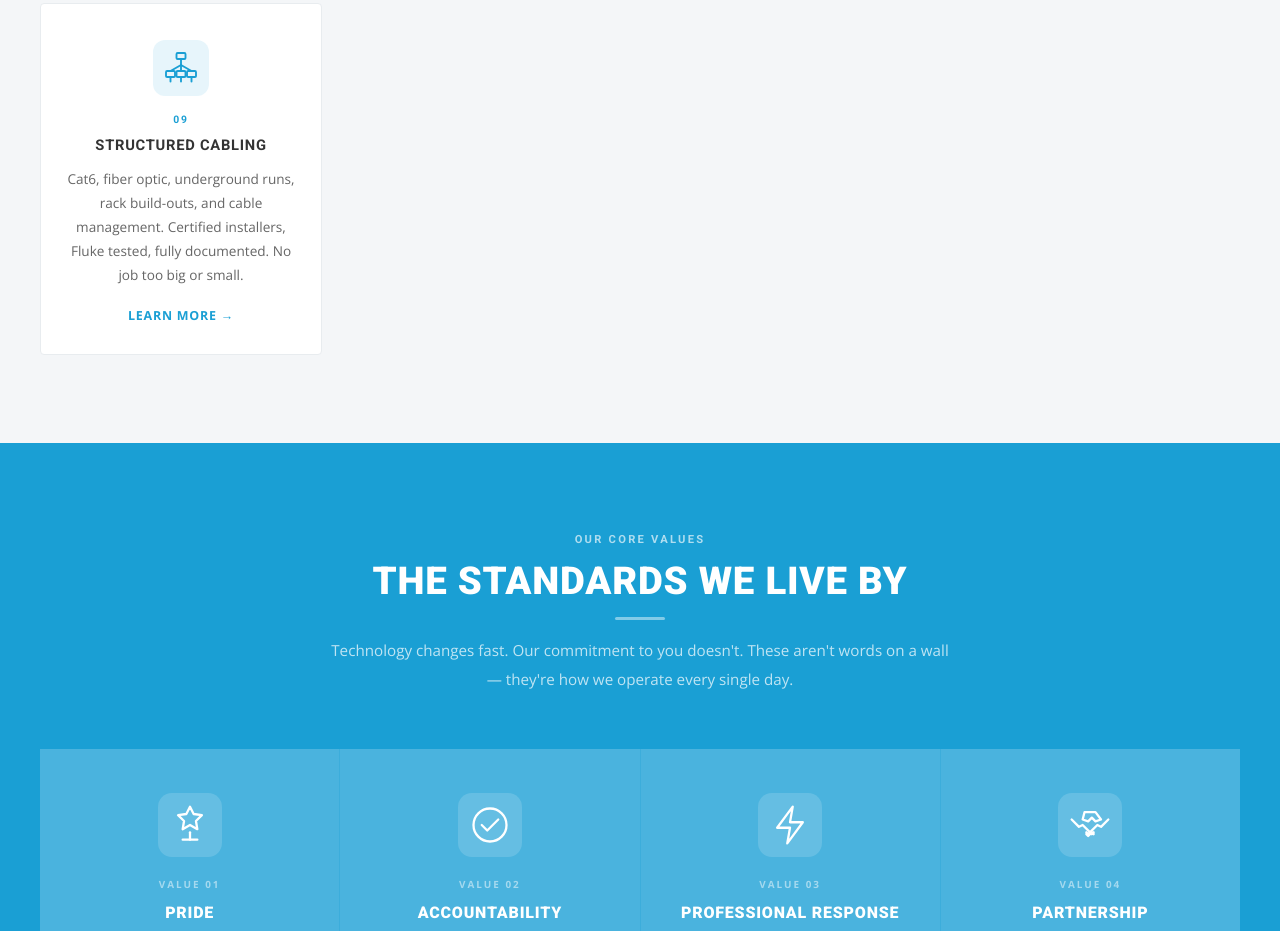
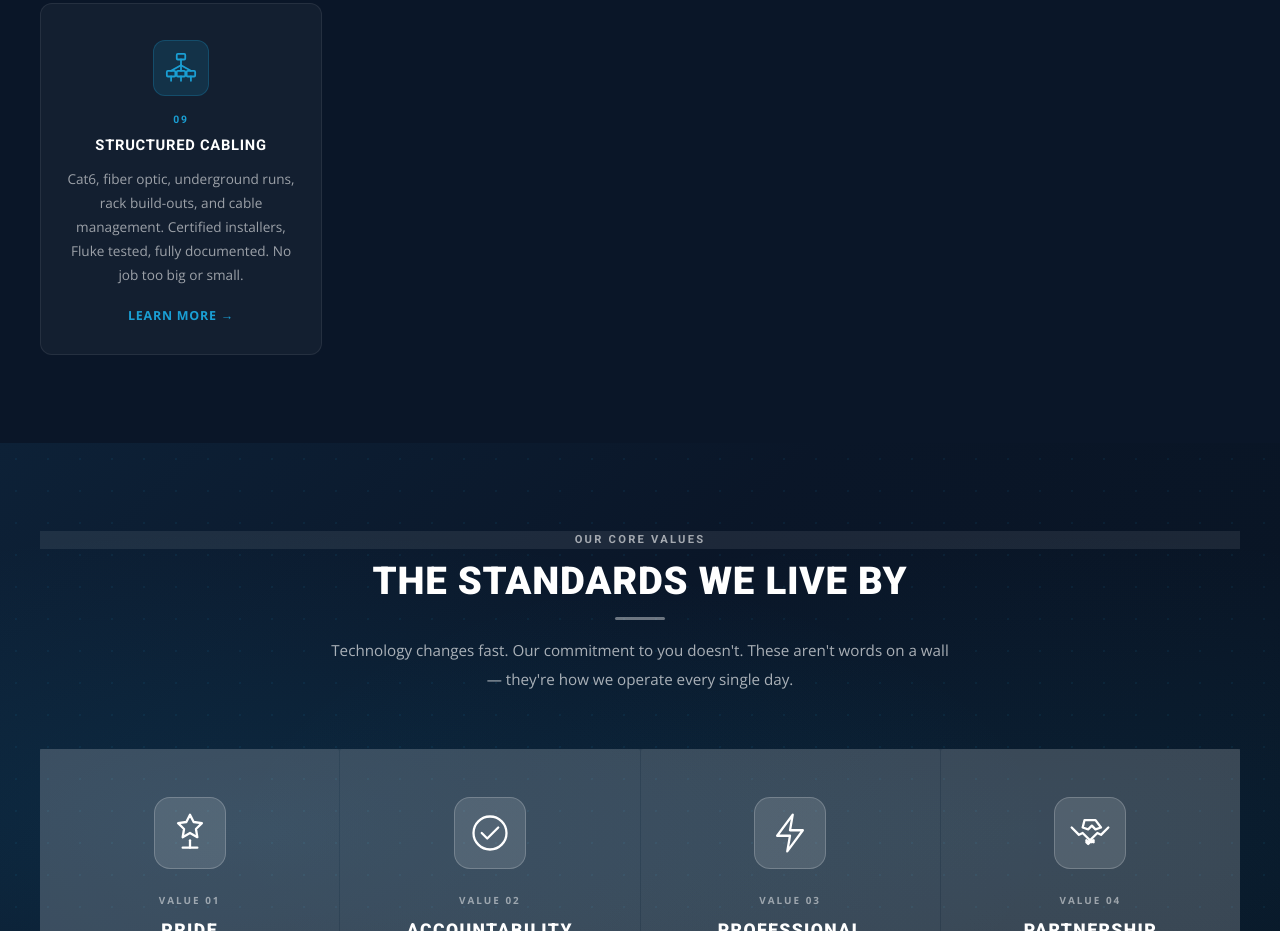
Before and after one commit to workplaceit/workplaceitnet, a plain HTML site: page index.html in a window 1280 px wide. Shown: the part 1869-2800 px from the top of the page. Drawn offline with nearby package versions, Linux system fonts and the light colour scheme.

Commit message:
Make services and values sections pop with dark bg, glow cards, dot grid

```diff
--- a/index.html
+++ b/index.html
@@ -332,7 +332,11 @@
     .section { padding: 88px 32px; }
     .section-light  { background: var(--light-gray); }
     .section-white  { background: #fff; }
-    .section-blue   { background: var(--blue); }
+    .section-blue {
+      background: linear-gradient(135deg, #0d2137 0%, #0a1628 40%, #081422 100%);
+      position: relative;
+      overflow: hidden;
+    }
     .section-dark   { background: #1e2d3d; }
     .section-cream  { background: #f0f8fd; }
 
@@ -392,18 +396,31 @@
     @media (max-width: 560px)  { .services-grid { grid-template-columns: 1fr; } }
 
     .svc-card {
-      background: #fff;
-      border: 1px solid var(--mid-gray);
-      border-radius: 4px;
+      background: rgba(255,255,255,0.04);
+      border: 1px solid rgba(255,255,255,0.08);
+      border-radius: 12px;
       padding: 36px 24px 28px;
       text-align: center;
-      transition: box-shadow 0.25s, transform 0.25s, border-color 0.25s;
+      transition: box-shadow 0.3s, transform 0.3s, border-color 0.3s, background 0.3s;
+      position: relative;
+      overflow: hidden;
     }
     .svc-card:hover {
-      box-shadow: 0 10px 36px rgba(26,159,212,0.14);
-      transform: translateY(-5px);
-      border-color: var(--blue);
+      background: rgba(26,159,212,0.08);
+      border-color: rgba(26,159,212,0.45);
+      box-shadow: 0 0 32px rgba(26,159,212,0.18), 0 8px 32px rgba(0,0,0,0.3);
+      transform: translateY(-4px);
     }
+    .svc-card::before {
+      content: '';
+      position: absolute;
+      top: 0; left: 0; right: 0;
+      height: 3px;
+      background: linear-gradient(90deg, transparent, var(--blue), transparent);
+      opacity: 0;
+      transition: opacity 0.3s;
+    }
+    .svc-card:hover::before { opacity: 1; }
     .svc-card.featured {
       background: var(--blue);
       border-color: var(--blue);
@@ -413,7 +430,7 @@
     .svc-card.featured .svc-desc { color: rgba(255,255,255,0.82); }
     .svc-card.featured .svc-more { color: rgba(255,255,255,0.8); }
 
-    .svc-icon { display:flex; align-items:center; justify-content:center; width:56px; height:56px; background:rgba(26,159,212,0.1); border-radius:12px; margin:0 auto 16px; padding:10px; }
+    .svc-icon { display:flex; align-items:center; justify-content:center; width:56px; height:56px; background:rgba(26,159,212,0.15); border:1px solid rgba(26,159,212,0.25); border-radius:12px; margin:0 auto 16px; padding:10px; }
     .svc-num {
       font-family: 'Roboto', sans-serif;
       font-size: 0.65rem;
@@ -429,13 +446,13 @@
       font-weight: 700;
       text-transform: uppercase;
       letter-spacing: 0.05em;
-      color: var(--text);
+      color: #ffffff;
       margin-bottom: 12px;
       line-height: 1.3;
     }
     .svc-desc {
       font-size: 0.85rem;
-      color: var(--text-light);
+      color: rgba(255,255,255,0.58);
       line-height: 1.75;
       margin-bottom: 16px;
     }
@@ -460,15 +477,18 @@
     @media (max-width: 520px) { .values-grid { grid-template-columns: 1fr; } }
 
     .val-cell {
-      background: rgba(255,255,255,0.07);
-      padding: 44px 28px;
+      background: rgba(255,255,255,0.05);
+      padding: 48px 32px;
       text-align: center;
-      transition: background 0.2s;
+      transition: background 0.25s, transform 0.25s;
+      border-radius: 2px;
+      position: relative;
+      overflow: hidden;
     }
     .val-cell:hover { background: rgba(255,255,255,0.14); }
-    .val-icon { display:flex; align-items:center; justify-content:center; width:64px; height:64px; background:rgba(255,255,255,0.15); border-radius:14px; margin:0 auto 20px; padding:10px; }
+    .val-icon { display:flex; align-items:center; justify-content:center; width:72px; height:72px; background:rgba(255,255,255,0.12); border:1px solid rgba(255,255,255,0.2); border-radius:16px; margin:0 auto 24px; padding:12px; }
     .val-tag   { font-size: 0.62rem; font-weight: 700; letter-spacing: 0.2em; text-transform: uppercase; color: rgba(255,255,255,0.5); margin-bottom: 7px; }
-    .val-name  { font-family: 'Roboto', sans-serif; font-size: 1rem; font-weight: 900; text-transform: uppercase; letter-spacing: 0.05em; color: #fff; margin-bottom: 12px; }
+    .val-name  { font-family: 'Roboto', sans-serif; font-size: 1.1rem; font-weight: 900; text-transform: uppercase; letter-spacing: 0.08em; color: #fff; margin-bottom: 14px; }
     .val-desc  { font-size: 0.85rem; color: rgba(255,255,255,0.72); line-height: 1.8; }
 
     /* ===================== ABOUT ===================== */
@@ -923,6 +943,45 @@
       .footer { padding: 56px 20px 24px; }
       .cf-card { padding: 28px 20px; }
     }
+      .section-navy { background: var(--navy); }
+    .section-navy .sec-title { color: #fff; }
+    .section-navy .sec-tag { color: var(--blue); border-color: rgba(26,159,212,0.3); background: rgba(26,159,212,0.08); }
+    .section-navy .sec-sub { color: rgba(255,255,255,0.55); }
+    .section-navy .sec-rule { background: var(--blue); }
+      .val-cell:hover {
+      background: rgba(255,255,255,0.1);
+      transform: translateY(-3px);
+    }
+    .val-cell::after {
+      content: '';
+      position: absolute;
+      bottom: 0; left: 0; right: 0;
+      height: 3px;
+      background: linear-gradient(90deg, transparent, rgba(255,255,255,0.6), transparent);
+      opacity: 0;
+      transition: opacity 0.3s;
+    }
+    .val-cell:hover::after { opacity: 1; }
+      .section-blue::before {
+      content: '';
+      position: absolute;
+      inset: 0;
+      background-image: radial-gradient(ellipse at 20% 50%, rgba(26,159,212,0.12) 0%, transparent 55%), radial-gradient(ellipse at 80% 50%, rgba(26,159,212,0.08) 0%, transparent 55%);
+      pointer-events: none;
+    }
+    .section-blue::after {
+      content: '';
+      position: absolute;
+      inset: 0;
+      background-image: radial-gradient(circle, rgba(26,159,212,0.08) 1px, transparent 1px);
+      background-size: 32px 32px;
+      pointer-events: none;
+    }
+    .section-blue .container { position: relative; z-index: 1; }
+    .section-blue .sec-title { color: #fff; }
+    .section-blue .sec-tag { color: rgba(255,255,255,0.6); border-color: rgba(255,255,255,0.2); background: rgba(255,255,255,0.08); }
+    .section-blue .sec-sub { color: rgba(255,255,255,0.65); }
+    .section-blue .sec-rule { background: rgba(255,255,255,0.4); }
   </style>
 </head>
 <body>
@@ -981,7 +1040,7 @@
 </section>
 
 <!-- ========== SERVICES ========== -->
-<section id="services" class="section section-light" aria-labelledby="svc-heading">
+<section id="services" class="section section-navy" aria-labelledby="svc-heading">
   <div class="container">
     <div class="sec-header">
       <div class="sec-tag">What We Do</div>
```
